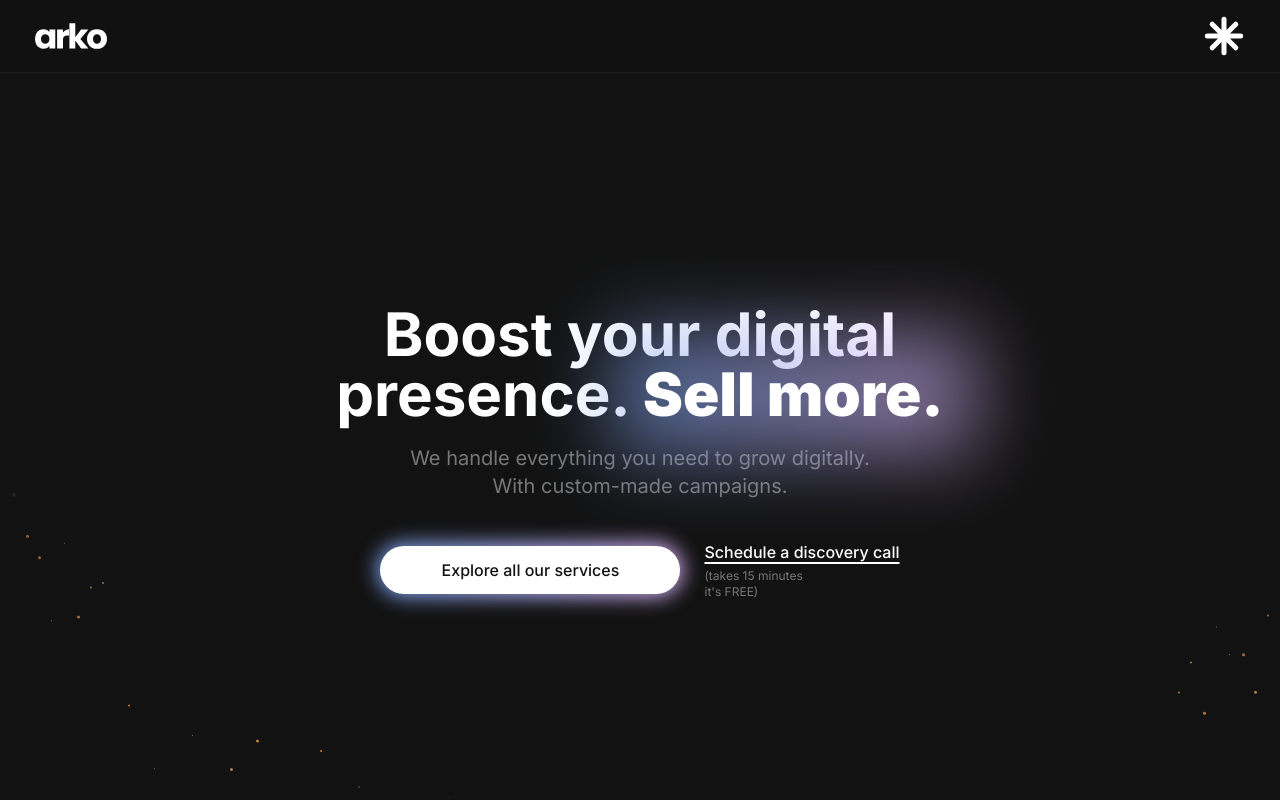
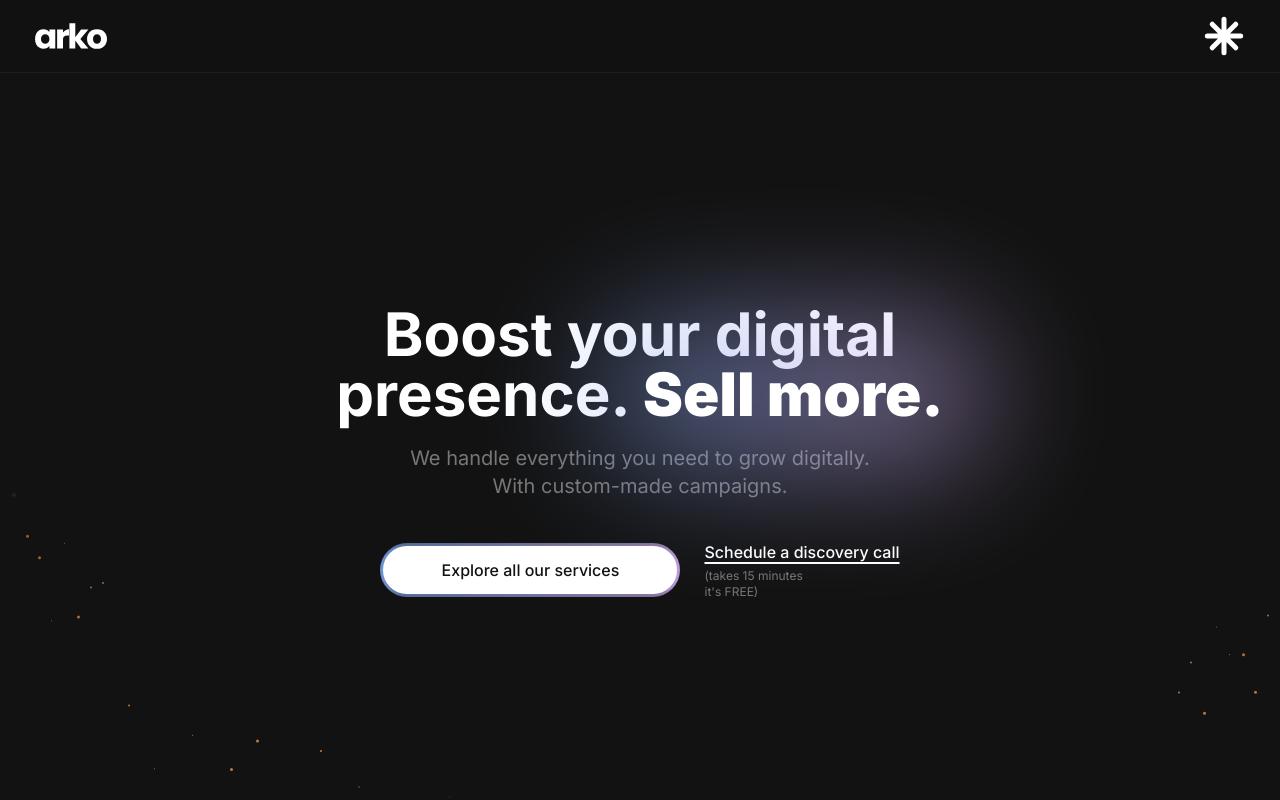
Before and after one commit to 3333444n/arkomkt, a Next.js app: page /en in a window 1280 px wide. Shown: the top 800 px of the page. Built offline with nearby package versions, Linux system fonts and the light colour scheme.

Commit message:
Small layout tweaks in the Hero component

```diff
--- a/components/sections/Hero.tsx
+++ b/components/sections/Hero.tsx
@@ -116,7 +116,7 @@ export default function Hero() {
                             <b className="relative inline-block">
                                 <span className="relative z-10">{chunks}</span>
                                 <span
-                                    className="absolute -inset-8 scale-[1] bg-gradient-to-r from-baby-blue via-baby-purple to-baby-pink blur-2xl animate-gradient-xy bg-[length:200%_200%] opacity-60"
+                                    className="absolute -inset-12 rounded-full bg-gradient-to-r from-baby-blue via-baby-purple to-baby-pink blur-3xl animate-gradient-xy bg-[length:200%_200%] opacity-50"
                                     aria-hidden="true"
                                 />
                             </b>
@@ -140,9 +140,9 @@ export default function Hero() {
                     animate={{ opacity: 1, y: 0 }}
                     transition={{ duration: 0.6, delay: 0.4 }}
                 >
-                    <div className="relative group min-w-[300px]">
-                        <div className="absolute -inset-[3px] bg-gradient-to-r from-baby-blue via-baby-purple to-baby-pink blur-[10px] transition duration-200 group-hover:opacity-100 animate-gradient-xy bg-[length:200%_200%] rounded-full"></div>
-                        <Link href="#services" className="relative block text-sm md:text-base bg-foreground text-background px-6 py-3 rounded-full font-medium hover:opacity-90 transition-opacity">
+                    <div className="relative group min-w-[300px] rounded-full overflow-hidden">
+                        <div className="absolute inset-0 bg-gradient-to-r from-baby-blue via-baby-purple to-baby-pink blur-md transition duration-200 group-hover:opacity-100 animate-gradient-xy bg-[length:200%_200%] scale-110"></div>
+                        <Link href="#services" className="relative block text-sm md:text-base bg-foreground text-background px-6 py-3 rounded-full font-medium hover:opacity-90 transition-opacity m-[3px]">
                             {t("cta.primary")}
                         </Link>
                     </div>
```
